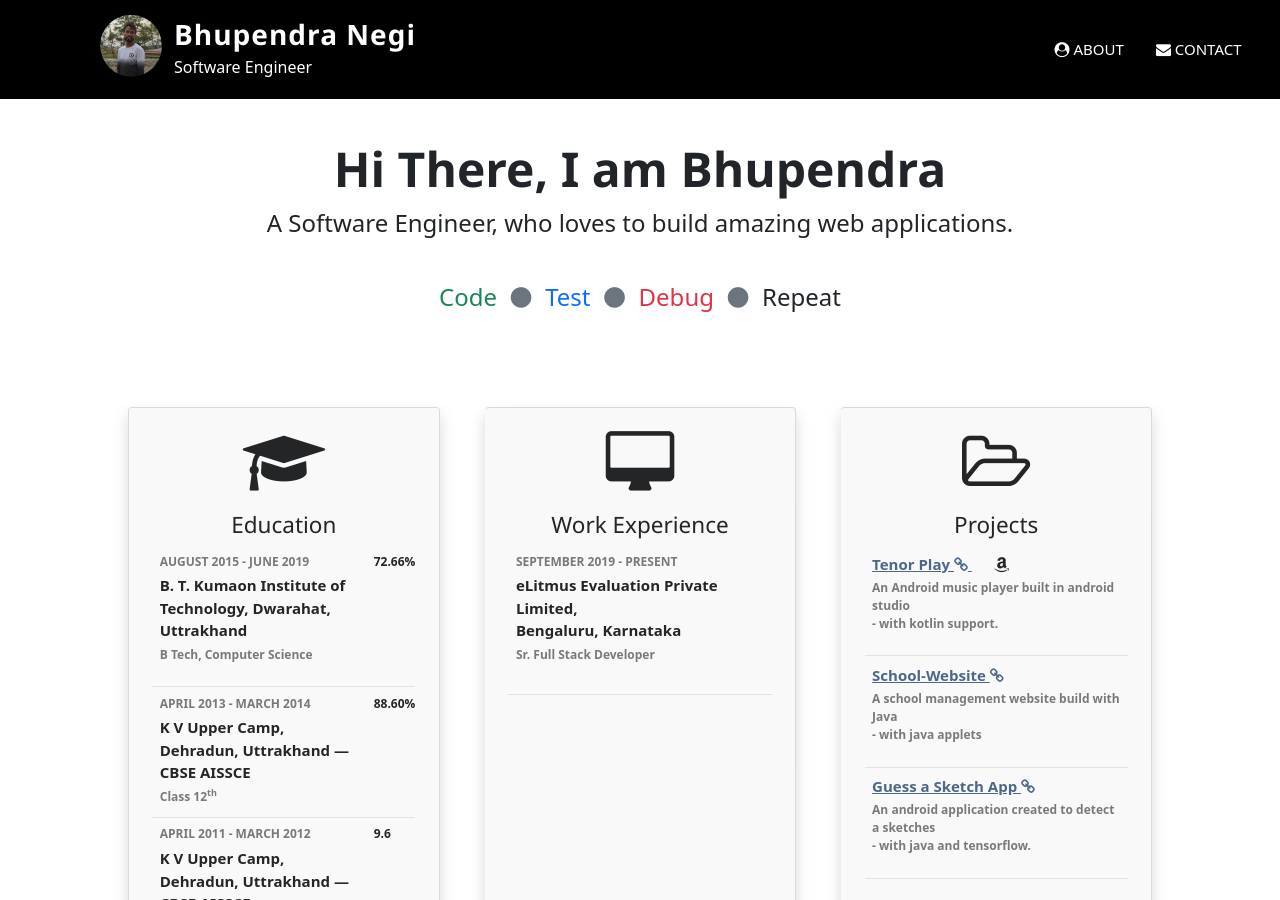
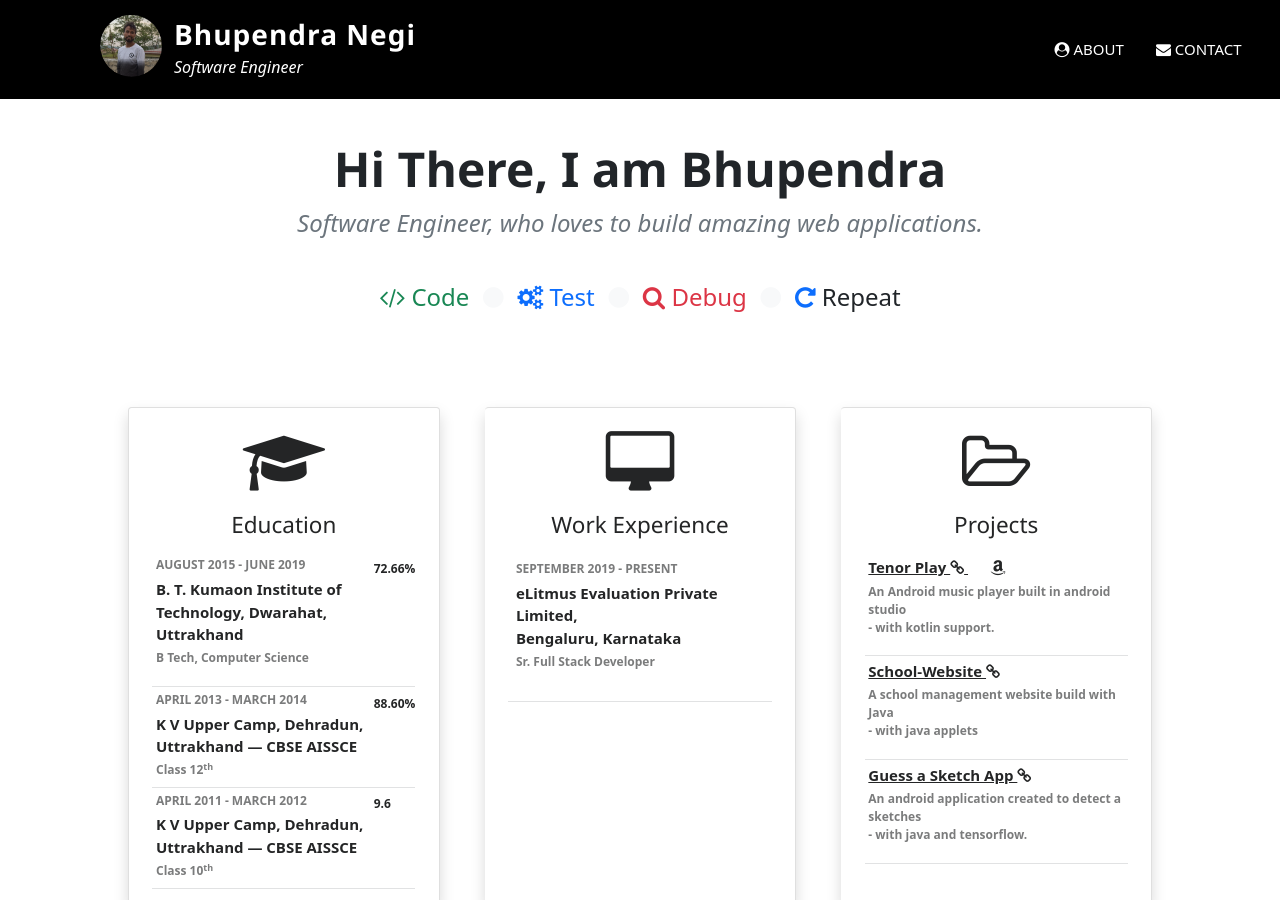
Before and after one commit to BhupendraNegi/bhupendranegi.github.io, a Jekyll site: the page built from index.html, in a window 1280 px wide and 900 px high. Built offline with Jekyll 4.4.1, drawn with Linux system fonts in a browser that asks for light colours.

Commit message:
Font changes

```diff
--- a/_layouts/default.html
+++ b/_layouts/default.html
@@ -1,11 +1,12 @@
 <!DOCTYPE html>
 <html>
-<title> Bhupendra Negi</title>
+<title> {{ site.name }} </title>
 <meta charset="UTF-8">
 <meta name="viewport" content="width=device-width, initial-scale=1">
 
 <head>
   <link rel="stylesheet" type="text/css" href="{{ site.baseurl }}/style.css" />
+  <link rel="shortcut icon" type="image/png" href="{{ site.baseurl }}/images/bhupendra.png">
   <link rel="stylesheet" href="https://fonts.googleapis.com/css?family=Raleway">
   <link rel="stylesheet" href="https://cdnjs.cloudflare.com/ajax/libs/font-awesome/4.7.0/css/font-awesome.min.css">
   <link href="https://cdn.jsdelivr.net/npm/bootstrap@5.0.2/dist/css/bootstrap.min.css" rel="stylesheet" integrity="sha384-EVSTQN3/azprG1Anm3QDgpJLIm9Nao0Yz1ztcQTwFspd3yD65VohhpuuCOmLASjC" crossorigin="anonymous">
@@ -16,7 +17,7 @@
       <a href="{{ site.baseurl }}/"><img class="blog-icon" src="{{ site.baseurl }}/images/bhupendra.png" /></a>
       <div class="blog-info">
         <h1 class="blog-name text-white"><a class="text-white" href="{{ site.baseurl }}/" >{{ site.name }}</a></h1>
-        <p class="blog-description mt-1">{{ site.description }}</p>
+        <p class="blog-description mt-1"><i>{{ site.description }}</i></p>
       </div>
       <div class="blog-right blog-hide-small p-4">
         <a href="#about" class="blog-bar-item blog-button"><i class="fa fa-user-circle"></i> ABOUT </a>
--- a/index.html
+++ b/index.html
@@ -4,15 +4,19 @@ layout: default
 <div>
   <div class="blog-container blog-container-top blog-center" id="about">
     <h2 class="blog-xxxlarge "><b> Hi There, I am Bhupendra </b></h2>
-    <p class="blog-center blog-xlarge">A Software Engineer, who loves to build amazing web applications.</p>
+    <p class="blog-center blog-xlarge text-secondary"><i>Software Engineer, who loves to build amazing web applications.</i></p>
     <br>
     <p class="blog-center blog-xlarge">
+      <i class="fa fa-code text-success"></i>
       <span class="text-success"> Code </span>
-      <i class="fa fa-circle px-2 text-secondary"></i>
+      <i class="fa fa-circle px-2 text-light"></i>
+      <i class="fa fa-cogs text-primary"></i>
       <span class="text-primary"> Test </span>
-      <i class="fa fa-circle px-2 text-secondary"></i>
+      <i class="fa fa-circle px-2 text-light"></i>
+      <i class="fa fa-search text-danger"></i>
       <span class="text-danger"> Debug </span>
-      <i class="fa fa-circle px-2 text-secondary"></i>
+      <i class="fa fa-circle px-2 text-light"></i>
+      <i class="fa fa-repeat text-primary"></i>
       <span class="text-dark"> Repeat </span>
 
     </p>
@@ -21,13 +25,13 @@ layout: default
   <div class="blog-container my-4 py-4" id="work">
     <div class="blog-row-padding blog-grayscale">
       <div class="card-group">
-        <div class="card shadow rounded bg-light m-sm-4 m-xs-0 px-2 pt-4">
-          <div class="blog-row-padding blog-center" >
+        <div class="card shadow rounded m-sm-4 m-xs-0 px-2 pt-4">
+          <div class="blog-row-padding blog-center pb-2" >
             <i class="fa fa-graduation-cap blog-margin-bottom blog-jumbo blog-center"></i>
             <h4>Education</h4>
           </div>
           <div class="blog-container">
-            <table class="table table-hover">
+            <table class="table table-hover table-sm">
               <tbody>
                 <tr>
                   <th scope="row">
@@ -82,8 +86,8 @@ layout: default
             <!-- <p><button class="blog-button blog-light-grey blog-block">More</button></p> -->
           </div>
         </div>
-        <div class="card shadow rounded bg-light m-sm-4 m-xs-0 px-2 pt-4">
-          <div class="blog-row-padding blog-center" >
+        <div class="card shadow rounded m-sm-4 m-xs-0 px-2 pt-4">
+          <div class="blog-row-padding blog-center pb-2" >
             <i class="fa fa-desktop blog-margin-bottom blog-jumbo blog-center"></i>
             <h4> Work Experience</h4>
           </div>
@@ -112,18 +116,18 @@ layout: default
             <!-- <p><button class="blog-button blog-light-grey blog-block">More</button></p> -->
           </div>
         </div>
-        <div class="card shadow rounded bg-light m-sm-4 m-xs-0 px-2 pt-4">
-          <div class="blog-row-padding blog-center">
+        <div class="card shadow rounded m-sm-4 m-xs-0 px-2 pt-4">
+          <div class="blog-row-padding blog-center pb-2">
             <i class="fa fa-folder-open-o blog-margin-bottom blog-jumbo"></i>
             <h4> Projects </h4>
           </div>
           <div class="blog-container">
-            <table class="table table-hover">
+            <table class="table table-hover table-sm">
               <tbody>
                 <tr>
                   <th scope="row" class="">
                     <p class="mb-1">
-                      <a href="https://github.com/BhupendraNegi/Tenor-play">
+                      <a class="text-dark" href="https://github.com/BhupendraNegi/Tenor-play">
                         Tenor Play <i class="fa fa-link mr-2"></i>
                       </a>
                       <a href="https://www.amazon.com/Bhupendra-Negi-Tenor-Play/dp/B07GKXS3XS/" class="text-dark">
@@ -140,7 +144,7 @@ layout: default
                 <tr>
                   <th scope="row" class="">
                     <p class="mb-1">
-                      <a href="https://github.com/BhupendraNegi/JavaProject">
+                      <a class="text-dark" href="https://github.com/BhupendraNegi/JavaProject">
                         School-Website <i class="fa fa-link mr-2"></i>
                       </a>
                     </p>
@@ -154,7 +158,7 @@ layout: default
                 <tr>
                   <th scope="row" class="">
                     <p class="mb-1">
-                      <a href="https://github.com/BhupendraNegi/GuessASketch">
+                      <a class="text-dark" href="https://github.com/BhupendraNegi/GuessASketch">
                         Guess a Sketch App <i class="fa fa-link mr-2"></i>
                       </a>
                     </p>
```
